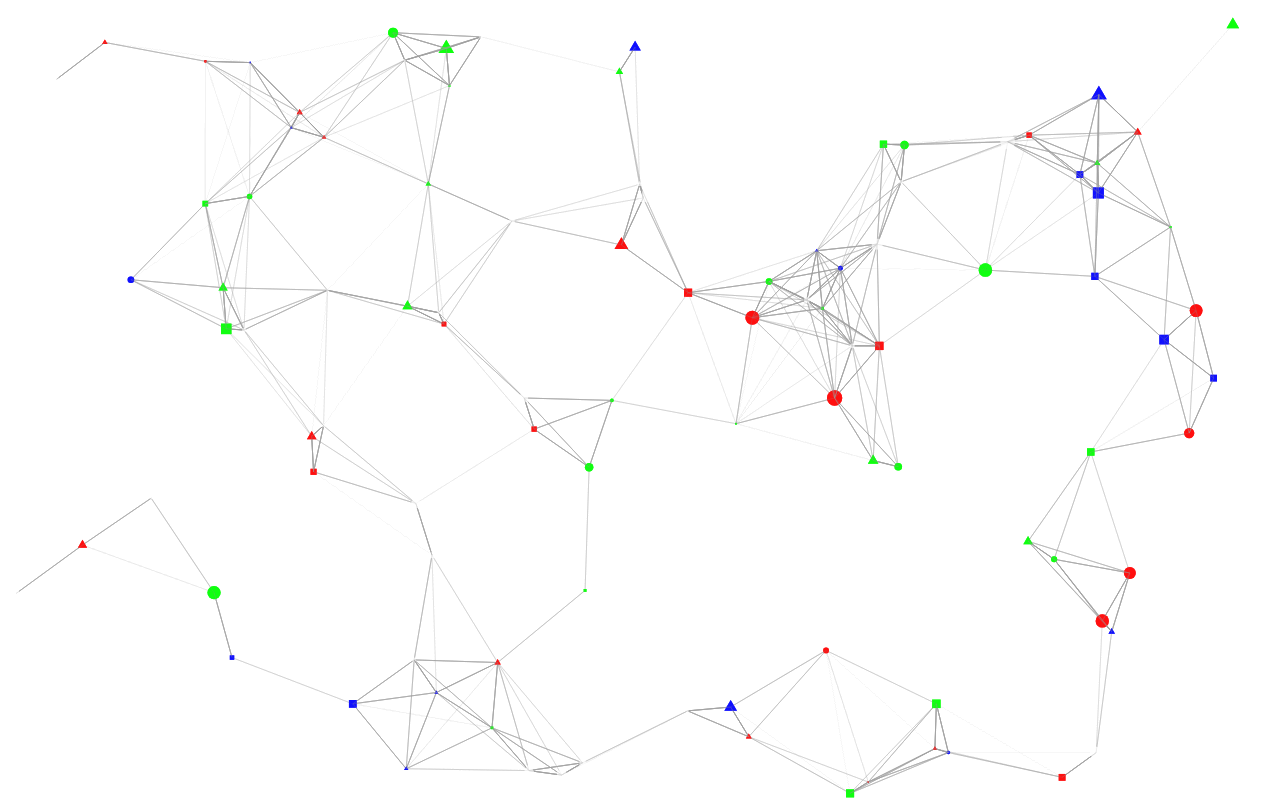
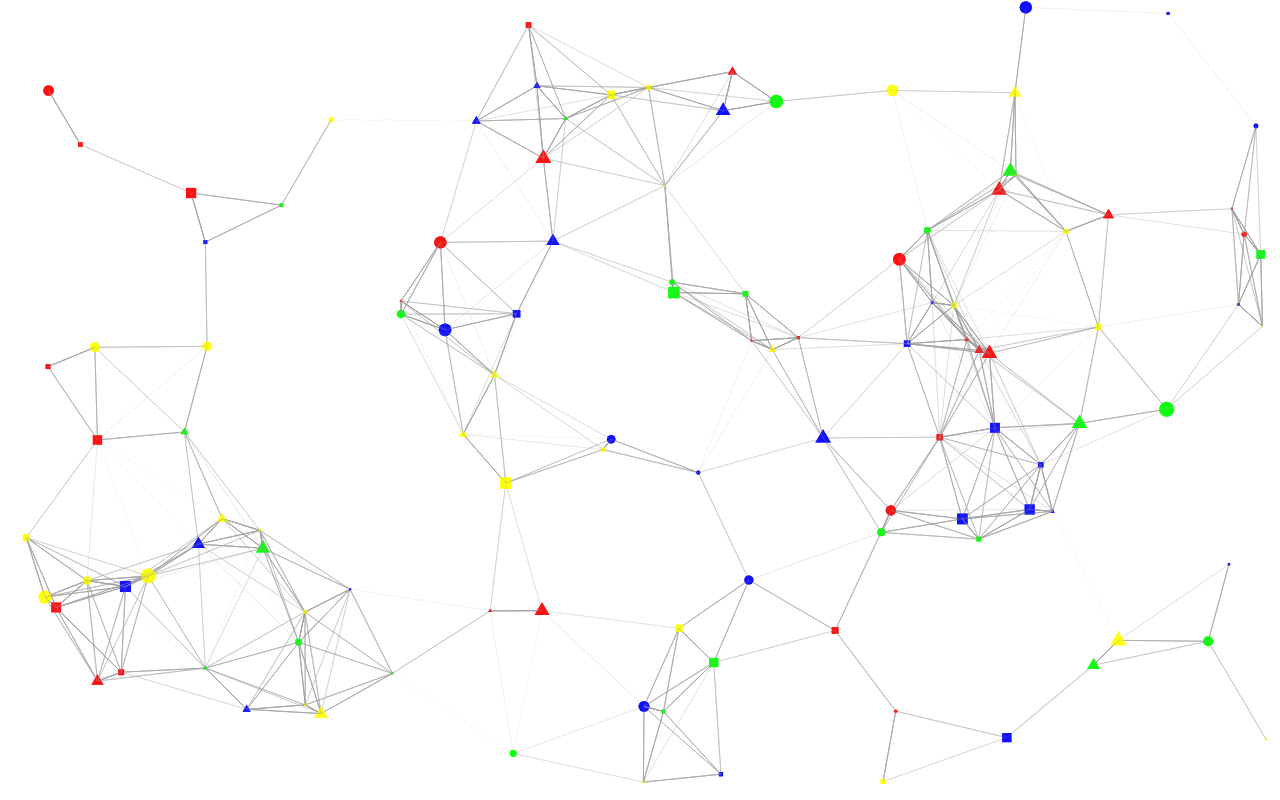
Before and after one commit to sabrinaspage/sabrinasbase, a Next.js app in the folder sabrinasbase/: page / in a window 1280 px wide. Built offline with nearby package versions, Linux system fonts and the light colour scheme.

Commit message:
background

```diff
--- a/sabrinasbase/components/Background.scss
+++ /dev/null
@@ -1,3 +0,0 @@
-.div {
-    z-index: -1;
-}
--- a/sabrinasbase/components/Background.tsx
+++ b/sabrinasbase/components/Background.tsx
@@ -1,15 +1,22 @@
+import { useEffect, useState } from "react";
 import Particles from "react-tsparticles";
-import '../styles/Background.module.scss';
+import "../styles/components/Background.module.scss";
 
 const Background = () => {
+  const [height, setHeight] = useState(0);
+
+  useEffect(() =>{
+    setHeight(window.innerHeight - 10);
+  })
+
   return (
-    <div className="styles.div">
+    <div className="background">
       <Particles
-        id="tsparticles"
+        height={height}
         options={{
           background: {
             color: {
-              value: "#fff",
+              value: "rgb(255, 255, 255)",
             },
           },
           fpsLimit: 60,
@@ -44,7 +51,7 @@ const Background = () => {
           },
           particles: {
             color: {
-              value: ["#fff", "#f00", "#0f0", "#00f"],
+              value: ["#FFFF00", "#f00", "#0f0", "#00f"],
             },
             links: {
               color: "#A0A0A0",
@@ -69,7 +76,7 @@ const Background = () => {
                 enable: true,
                 value_area: 800,
               },
-              value: 80,
+              value: 90,
             },
             opacity: {
               value: 0.5,
--- a/sabrinasbase/styles/Background.module.scss
+++ /dev/null
@@ -1,3 +0,0 @@
-.div {
-    z-index: -20;
-}
--- /dev/null
+++ b/sabrinasbase/styles/components/Background.module.scss
@@ -0,0 +1,4 @@
+.background {
+    height: 100%;
+    z-index: -20;
+}
```
